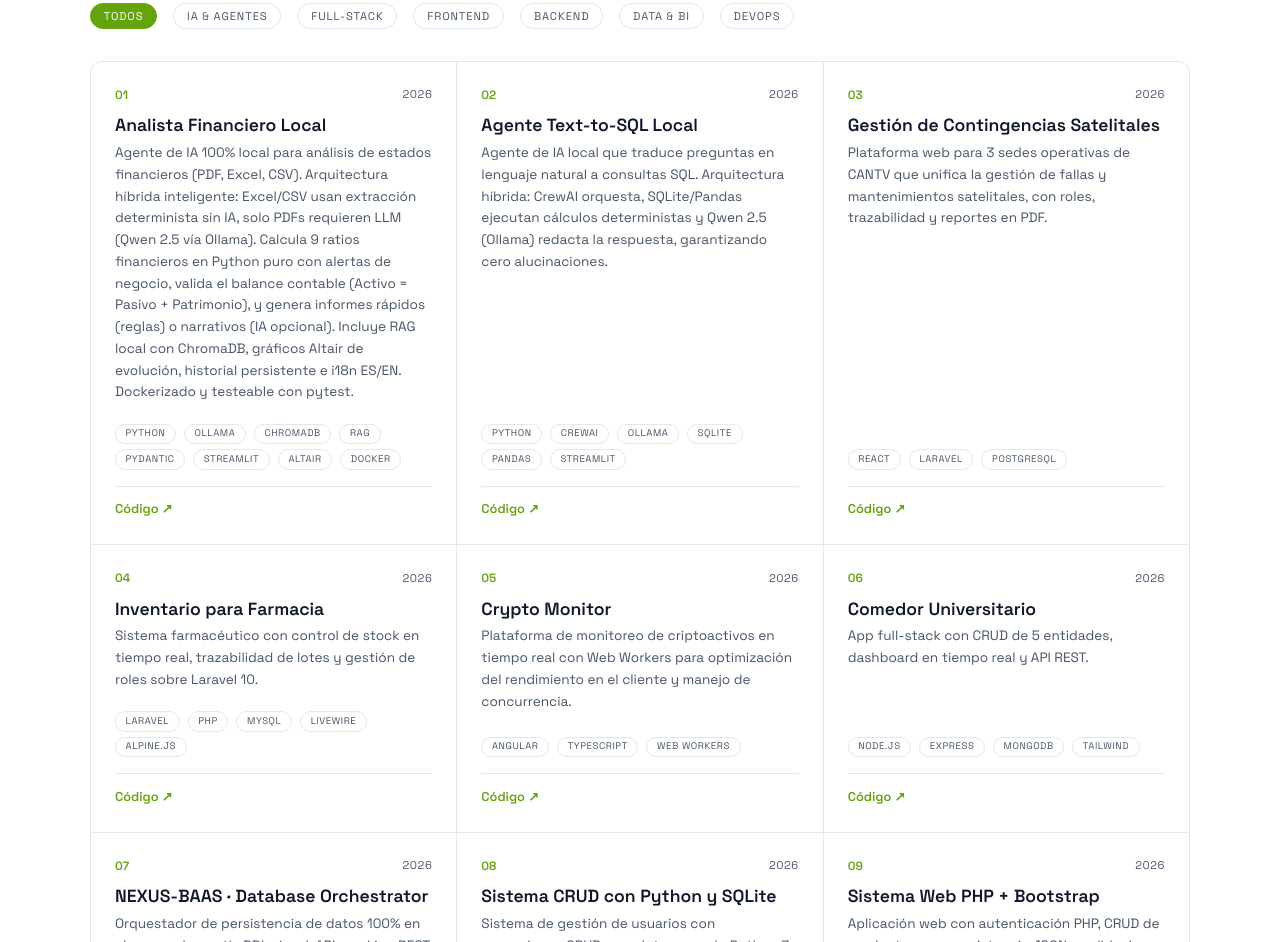
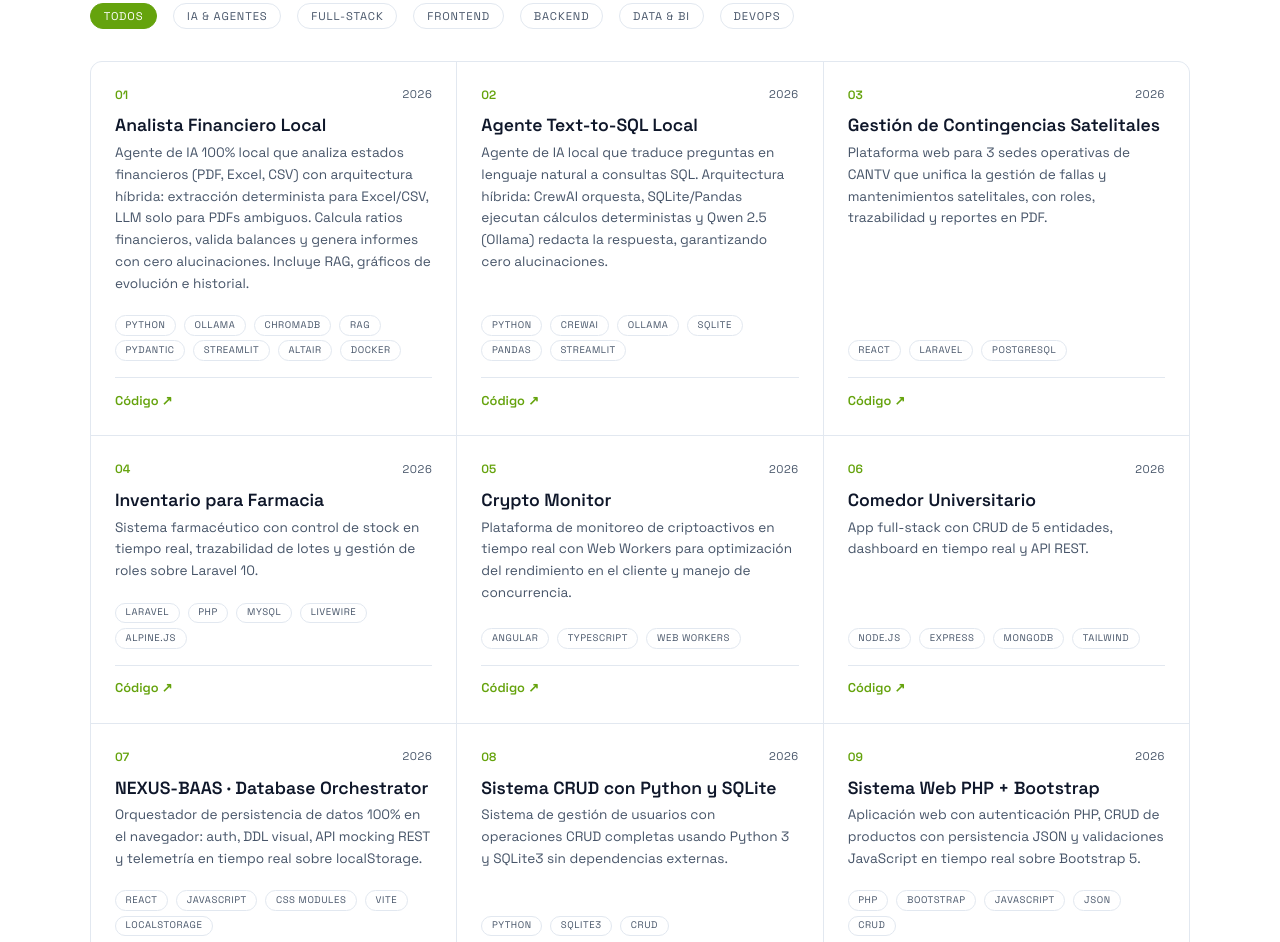
Before and after one commit to darwinjcn/darwinjcn.github.io, a plain HTML site: page index.html in a window 1280 px wide. Shown: the part 1654-2596 px from the top of the page. Drawn offline with Linux system fonts and the light colour scheme.

Commit message:
Update index.html

```diff
--- a/index.html
+++ b/index.html
@@ -989,7 +989,7 @@
     // ----- PROYECTOS (ordenados cronológicamente por año descendente) -----
     const projects = [
       // ===== 2026 =====
-      { num: "01", title: "Analista Financiero Local", title_en: "Local Financial Analyst", description: "Agente de IA 100% local para análisis de estados financieros (PDF, Excel, CSV). Arquitectura híbrida inteligente: Excel/CSV usan extracción determinista sin IA, solo PDFs requieren LLM (Qwen 2.5 vía Ollama). Calcula 9 ratios financieros en Python puro con alertas de negocio, valida el balance contable (Activo = Pasivo + Patrimonio), y genera informes rápidos (reglas) o narrativos (IA opcional). Incluye RAG local con ChromaDB, gráficos Altair de evolución, historial persistente e i18n ES/EN. Dockerizado y testeable con pytest.", description_en: "100% local AI agent for financial statement analysis (PDF, Excel, CSV). Smart hybrid architecture: Excel/CSV use deterministic extraction without AI, only PDFs require LLM (Qwen 2.5 via Ollama). Calculates 9 financial ratios in pure Python with business alerts, validates accounting balance (Assets = Liabilities + Equity), and generates quick (rules) or narrative (optional AI) reports. Includes local RAG with ChromaDB, Altair evolution charts, persistent history and ES/EN i18n. Dockerized and testable with pytest.", tags: ["Python","Ollama","ChromaDB","RAG","Pydantic","Streamlit","Altair","Docker"], category: "IA & Agentes", repo: "https://github.com/darwinjcn/analista-financiero-local-ia", year: "2026" },
+      { num: "01", title: "Analista Financiero Local", title_en: "Local Financial Analyst", description: "Agente de IA 100% local que analiza estados financieros (PDF, Excel, CSV) con arquitectura híbrida: extracción determinista para Excel/CSV, LLM solo para PDFs ambiguos. Calcula ratios financieros, valida balances y genera informes con cero alucinaciones. Incluye RAG, gráficos de evolución e historial.", description_en: "100% local AI agent that analyzes financial statements (PDF, Excel, CSV) with hybrid architecture: deterministic extraction for Excel/CSV, LLM only for ambiguous PDFs. Calculates financial ratios, validates balances and generates reports with zero hallucinations. Includes RAG, evolution charts and history.", tags: ["Python","Ollama","ChromaDB","RAG","Pydantic","Streamlit","Altair","Docker"], category: "IA & Agentes", repo: "https://github.com/darwinjcn/analista-financiero-local-ia", year: "2026" },
       { num: "02", title: "Agente Text-to-SQL Local", title_en: "Local Text-to-SQL Agent", description: "Agente de IA local que traduce preguntas en lenguaje natural a consultas SQL. Arquitectura híbrida: CrewAI orquesta, SQLite/Pandas ejecutan cálculos deterministas y Qwen 2.5 (Ollama) redacta la respuesta, garantizando cero alucinaciones.", description_en: "Local AI agent that translates natural language questions into SQL queries. Hybrid architecture: CrewAI orchestrates, SQLite/Pandas perform deterministic calculations, and Qwen 2.5 (Ollama) drafts the response, ensuring zero hallucinations.", tags: ["Python","CrewAI","Ollama","SQLite","Pandas","Streamlit"], category: "IA & Agentes", repo: "https://github.com/darwinjcn/local-text-to-sql-agent", year: "2026" },
       { num: "03", title: "Gestión de Contingencias Satelitales", title_en: "Satellite Contingency Management", description: "Plataforma web para 3 sedes operativas de CANTV que unifica la gestión de fallas y mantenimientos satelitales, con roles, trazabilidad y reportes en PDF.", description_en: "Web platform for 3 CANTV operational headquarters that unifies satellite fault and maintenance management with roles, traceability and PDF reports.", tags: ["React","Laravel","PostgreSQL"], category: "Full-Stack", repo: "https://github.com/darwinjcn/gcs-project", year: "2026" },
       { num: "04", title: "Inventario para Farmacia", title_en: "Pharmacy Inventory System", description: "Sistema farmacéutico con control de stock en tiempo real, trazabilidad de lotes y gestión de roles sobre Laravel 10.", description_en: "Pharmaceutical system with real-time stock control, batch traceability and role management on Laravel 10.", tags: ["Laravel","PHP","MySQL","Livewire","Alpine.js"], category: "Full-Stack", repo: "https://github.com/darwinjcn/inventario-farmacia", year: "2026" },
```
